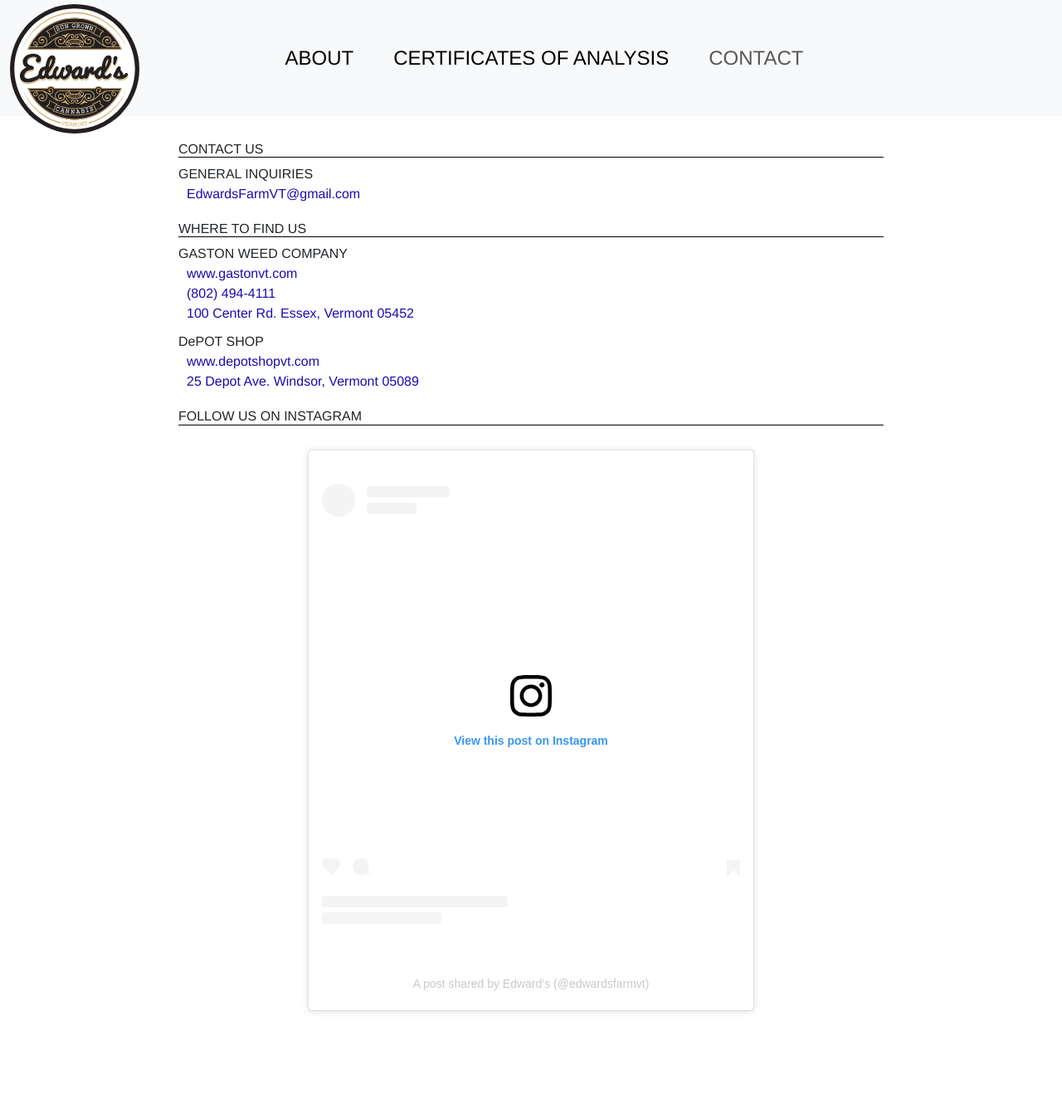
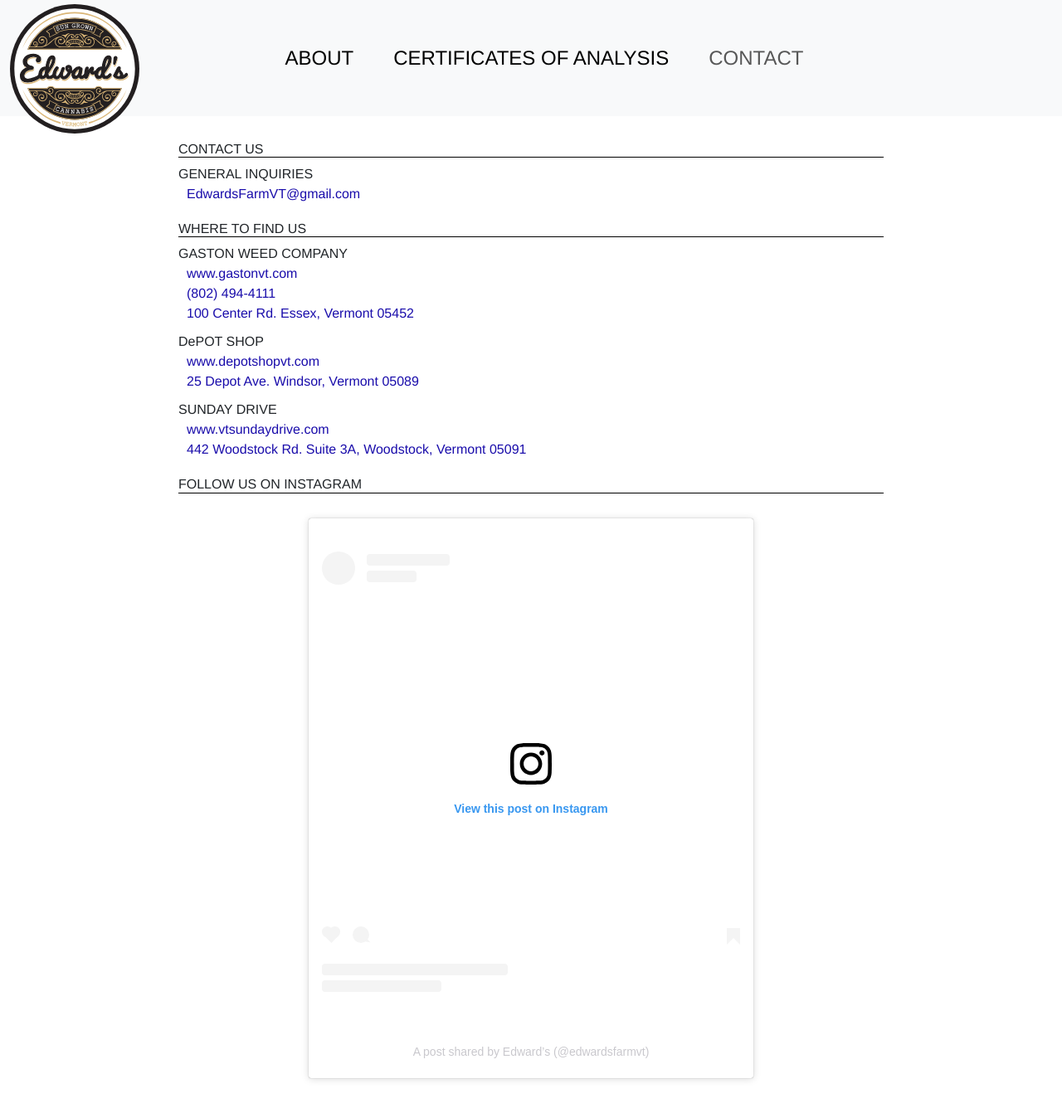
Before and after one commit to edwardsFarm/info, a Jekyll site: the page built from KD/contact/contact_pg.md, in a window 1280 px wide and 1380 px high. Shown: the top 1342 px of the window at 83% size. Built offline with Jekyll 4.4.1, drawn with Linux system fonts in a browser that asks for light colours; a script that is not in the unit is left out.

Commit message:
sunday drive added IN  contact_pg.md

```diff
--- a/KD/contact/contact_pg.md
+++ b/KD/contact/contact_pg.md
@@ -23,6 +23,10 @@
     - name: "DePOT SHOP"
       website: www.depotshopvt.com
       address: "25 Depot Ave. Windsor, Vermont 05089"
+    - name: "SUNDAY DRIVE"
+      website: www.vtsundaydrive.com
+      address: "442 Woodstock Rd. Suite 3A, Woodstock, Vermont 05091"
+
 insta:
   hdr: "Follow us on Instagram"
 #  path: inclu_rel/instaNoCptn.md
```
